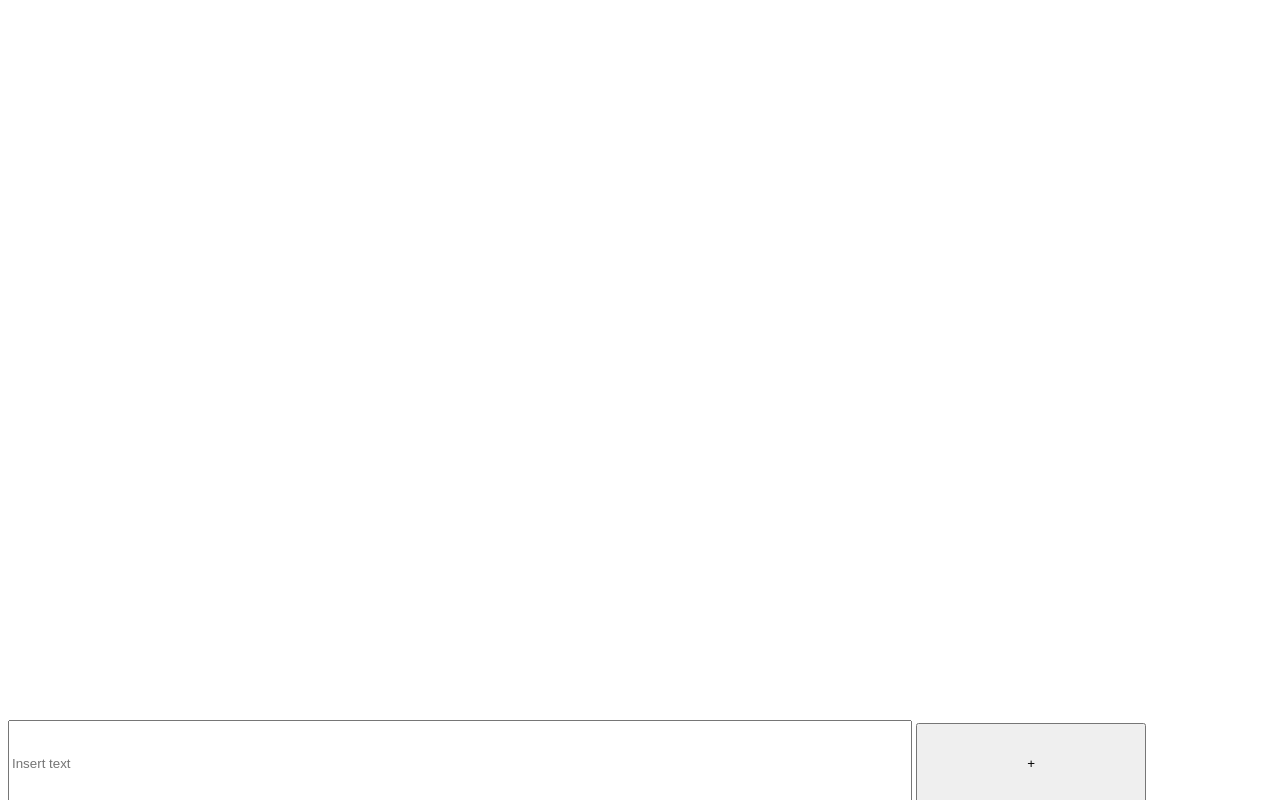
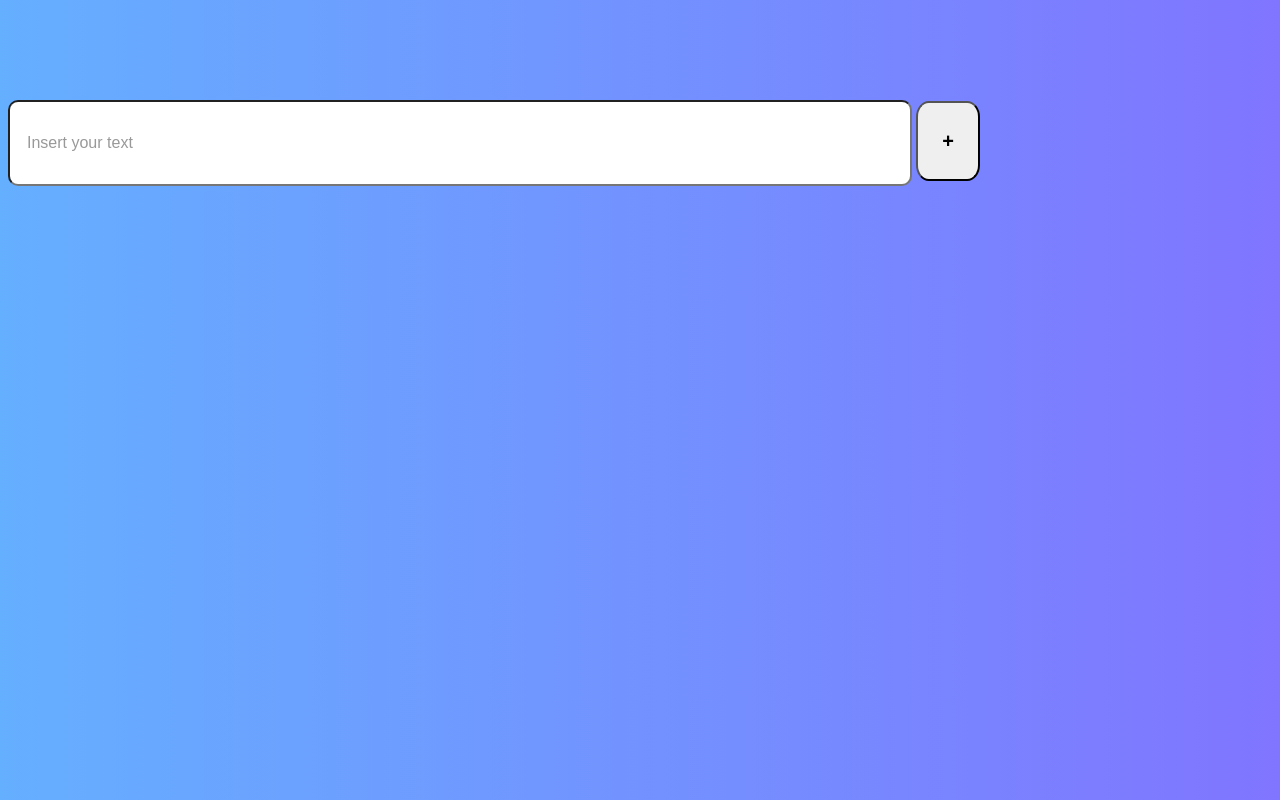
Before and after one commit to dongvt/dongvt.github.io, a plain HTML site: page index.html in a window 1280 px wide. Drawn offline with Linux system fonts and the light colour scheme.

Commit message:
styling started

```diff
--- a/index.html
+++ b/index.html
@@ -17,7 +17,7 @@
 
         </div>
         <div id="addNewToDo">
-            <input type="text" id="addTodoInput" placeholder="Insert text">
+            <input type="text" id="addTodoInput" placeholder="Insert your text">
             <button id="addToDoButton" >+</button>
         </div>
     </main>
--- a/styles/style.css
+++ b/styles/style.css
@@ -1,6 +1,13 @@
+body {
+    background: linear-gradient(-90deg, #8075ff, #65afff);
+
+}
+
 #listContainer {
     display: grid;
     grid-template-columns: 100%;
+    max-width: 600px;
+    margin: 50px auto;
 }
 
 .item {
@@ -14,20 +21,41 @@
     position: fixed;
     width: 100%;
     height: 10%;
-    bottom: 0;
+    top: 50;
+
 }
-
 #addTodoInput {
     height: 100%;
     width: 70%;
+    border-radius: 10px;
 }
 
+::-webkit-input-placeholder { /* Chrome/Opera/Safari */
+    color: #999;
+    font-size: 16px;
+    padding-left: 15px;
+  }
+  ::-moz-placeholder { /* Firefox 19+ */
+    color: #999;
+  }
+  :-ms-input-placeholder { /* IE 10+ */
+    color: #999;
+  }
+  :-moz-placeholder { /* Firefox 18- */
+    color: #999;
+  }
+
 #addToDoButton {
-    width: 18%;
+    width: 5%;
     height: 100%;
     margin: 0;
     padding: 0;
     left: 0;
+    border-radius: 20%;
+    color: black;
+    font-weight: bolder;
+    font-size: 20px;
+
 }
 
 .drop .description .checked {
```
